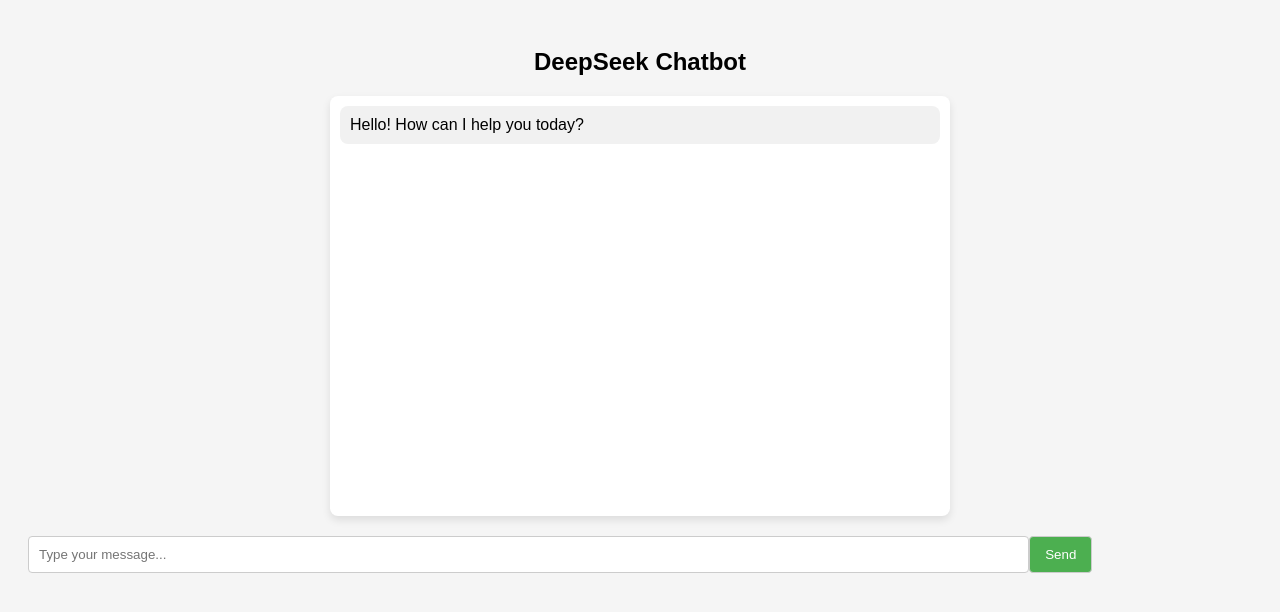
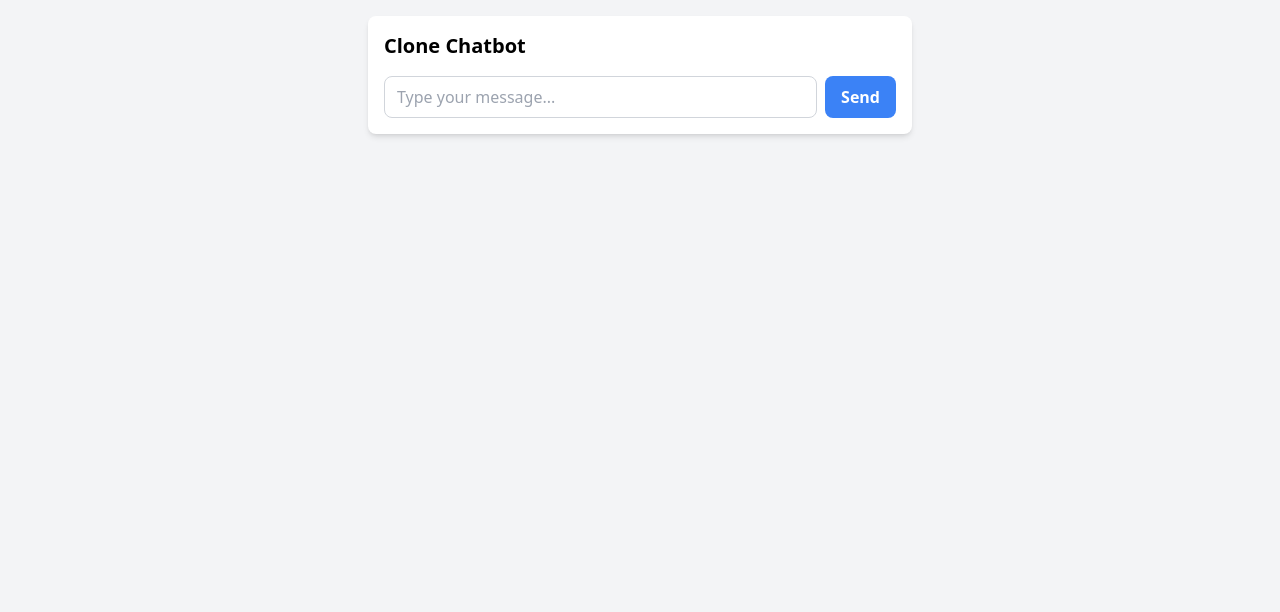
Before and after one commit to Raahim2/devtest, a Flask app: page / in a window 1280 px wide. Shown: the top 612 px of the page. Run offline with Flask 3, Linux system fonts and the light colour scheme; some libraries are stand-ins or nearby versions.

Commit message:
kaafi changes hue

```diff
--- a/templates/index.html
+++ b/templates/index.html
@@ -3,76 +3,72 @@
 <head>
     <meta charset="UTF-8">
     <meta name="viewport" content="width=device-width, initial-scale=1.0">
-    <title>DeepSeek Chatbot</title>
+    <title>Clone Chatbot</title>
+    <script src="https://cdn.tailwindcss.com"></script>
+</head>
+<body class="bg-gray-100">
+
+    <div class="container mx-auto p-4 max-w-xl">
+        <div class="bg-white rounded-lg shadow-md p-4">
+            <h2 class="text-xl font-bold mb-4">Clone Chatbot</h2>
+
+            <div class="chat-log" id="chat-log">
+                <!-- Chat messages will be added here -->
+            </div>
+
+            <div class="flex mt-4">
+                <input type="text" id="user-input" class="flex-grow mr-2 px-3 py-2 rounded-lg border border-gray-300 focus:outline-none focus:ring-2 focus:ring-blue-500" placeholder="Type your message...">
+                <button id="send-button" class="bg-blue-500 hover:bg-blue-700 text-white font-bold py-2 px-4 rounded-lg">Send</button>
+            </div>
+        </div>
+    </div>
+
+    <script>
+        const chatLog = document.getElementById('chat-log');
+        const userInput = document.getElementById('user-input');
+        const sendButton = document.getElementById('send-button');
+
+        sendButton.addEventListener('click', () => {
+            const message = userInput.value;
+            if (message.trim() !== "") {
+                // Add user message to chat log
+                addChatMessage("user", message);
+                userInput.value = "";
+
+                // Simulate a bot response (replace with your actual bot logic)
+                setTimeout(() => {
+                    const botResponse = getBotResponse(message);
+                    addChatMessage("bot", botResponse);
+                }, 500); // Simulate a delay
+            }
+        });
+
+
+        function addChatMessage(sender, message) {
+            const messageElement = document.createElement('div');
+            messageElement.classList.add('message', sender === 'user' ? 'user-message' : 'bot-message');
+            messageElement.innerHTML = `<p class="p-2 rounded-lg bg-${sender === 'user' ? 'blue-100' : 'gray-200'}">${message}</p>`;
+            chatLog.appendChild(messageElement);
+            chatLog.scrollTop = chatLog.scrollHeight; //Scroll to bottom
+        }
+
+
+        // Placeholder for your bot's response logic.  Replace this!
+        function getBotResponse(message) {
+            // Simple example:  Just echoes the message back.
+            // Replace with your actual chatbot API call or logic.
+            return `You said: "${message}"`;
+        }
+    </script>
+
     <style>
-        body {
-            font-family: Arial, sans-serif;
-            display: flex;
-            flex-direction: column;
-            justify-content: center;
-            align-items: center;
-            padding: 20px;
-            background-color: #f5f5f5;
-        }
-        .chat-container {
-            width: 100%;
-            max-width: 600px;
-            padding: 10px;
-            background-color: #fff;
-            border-radius: 8px;
-            box-shadow: 0 4px 8px rgba(0, 0, 0, 0.1);
-            overflow-y: auto;
-            height: 400px;
-            margin-bottom: 20px;
+        .user-message {
+            text-align: right;
         }
         .message {
-            padding: 10px;
-            border-radius: 8px;
             margin-bottom: 10px;
         }
-        .user-message {
-            background-color: #d1f7d6;
-            text-align: right;
-        }
-        .bot-message {
-            background-color: #f1f1f1;
-            text-align: left;
-        }
-        form {
-            display: flex;
-            width: 100%;
-        }
-        input[type="text"] {
-            width: 80%;
-            padding: 10px;
-            border: 1px solid #ccc;
-            border-radius: 4px;
-        }
-        button {
-            padding: 10px 15px;
-            border: 1px solid #ccc;
-            border-radius: 4px;
-            background-color: #4CAF50;
-            color: white;
-            cursor: pointer;
-        }
-        button:hover {
-            background-color: #45a049;
-        }
     </style>
-</head>
-<body>
-
-<h2>DeepSeek Chatbot</h2>
-
-<div class="chat-container">
-    <div class="message bot-message">Hello! How can I help you today?</div>
-</div>
-
-<form method="POST">
-    <input type="text" name="prompt" placeholder="Type your message..." required>
-    <button type="submit">Send</button>
-</form>
 
 </body>
 </html>
--- a/main.py
+++ b/templates/main.py
@@ -6,5 +6,6 @@
 def hello():
     return render_template('index.html')
 
+
 if __name__ == "__main__":
     app.run(debug=True)
```
Also changed, not shown: templates/ok.py (added), templates/test.py (added), what.py (added), 4 other files.
